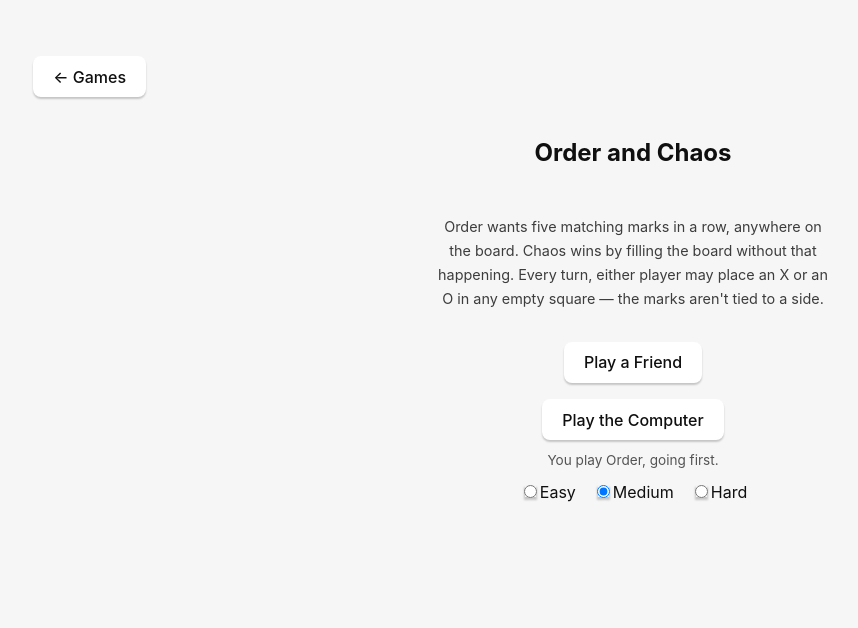
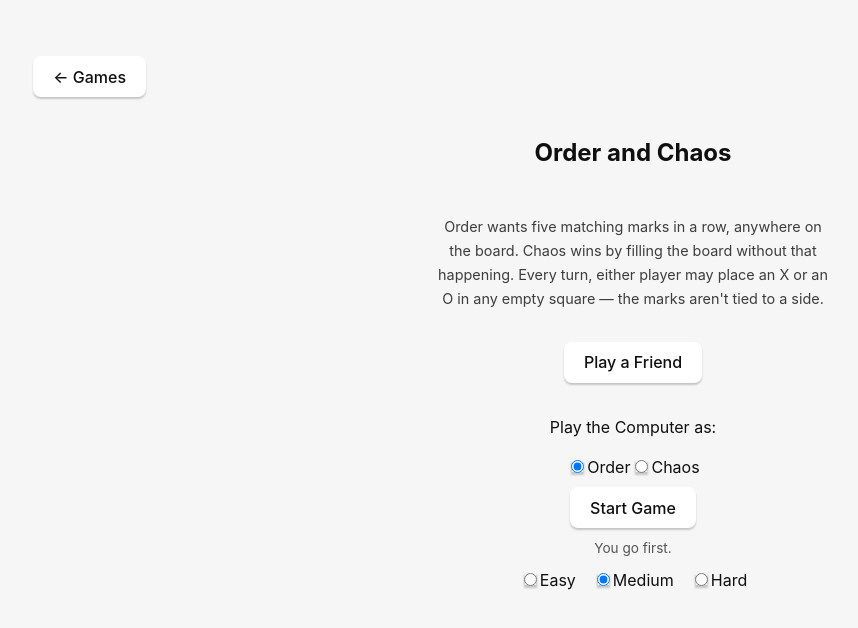
Before and after one commit to mtadams007/unizulu-logic-games, a React (Vite) app: page / in a window 1280 px wide. Both pictures are taken after a click on the button 764 px from the left and 187 px from the top of the page. Shown: the top 628 px of the page, without its empty margins (7-865 px from the left). Built offline with nearby package versions, Linux system fonts and the light colour scheme.

Commit message:
hard is very hard

```diff
--- a/src/games/order-and-chaos/OrderAndChaos.tsx
+++ b/src/games/order-and-chaos/OrderAndChaos.tsx
@@ -1,29 +1,30 @@
 import { useEffect, useState } from "react";
 import { Board, Mark, calculateResult, emptyBoard } from "./logic";
-import { Difficulty, getChaosMove } from "./ai";
+import { Difficulty, getChaosMove, getOrderMove } from "./ai";
 import "./OrderAndChaos.css";
 
 type Mode = "friend" | "computer";
 type Role = "order" | "chaos";
 
-const COMPUTER_ROLE: Role = "chaos";
 const AI_MOVE_DELAY_MS = 400;
 
 export function OrderAndChaos() {
   const [mode, setMode] = useState<Mode | null>(null);
   const [difficulty, setDifficulty] = useState<Difficulty>("medium");
+  const [humanRole, setHumanRole] = useState<Role>("order");
   const [board, setBoard] = useState<Board>(emptyBoard());
-  const [role, setRole] = useState<Role>("order");
+  const [currentRole, setCurrentRole] = useState<Role>("order");
   const [selectedMark, setSelectedMark] = useState<Mark>("X");
 
   const result = calculateResult(board);
   const gameOver = result !== null;
-  const isHumanTurn = mode === "friend" || role !== COMPUTER_ROLE;
+  const isHumanTurn = mode === "friend" || currentRole === humanRole;
 
-  function startGame(nextMode: Mode) {
+  function startGame(nextMode: Mode, role?: Role) {
     setMode(nextMode);
     setBoard(emptyBoard());
-    setRole("order");
+    setCurrentRole("order");
+    setHumanRole(role || "order");
     setSelectedMark("X");
   }
 
@@ -33,26 +34,31 @@ export function OrderAndChaos() {
     const next = [...board];
     next[index] = selectedMark;
     setBoard(next);
-    setRole(role === "order" ? "chaos" : "order");
+    setCurrentRole(currentRole === "order" ? "chaos" : "order");
   }
 
   useEffect(() => {
-    if (mode !== "computer" || gameOver || role !== COMPUTER_ROLE) return;
+    if (mode !== "computer" || gameOver || currentRole === humanRole) return;
 
     const timer = window.setTimeout(() => {
-      const move = getChaosMove(board, difficulty);
+      const computerRole = humanRole === "order" ? "chaos" : "order";
+      const move =
+        computerRole === "chaos"
+          ? getChaosMove(board, difficulty)
+          : getOrderMove(board, difficulty);
+
       const next = [...board];
       next[move.index] = move.mark;
       setBoard(next);
-      setRole("order");
+      setCurrentRole(currentRole === "order" ? "chaos" : "order");
     }, AI_MOVE_DELAY_MS);
 
     return () => window.clearTimeout(timer);
-  }, [board, role, mode, gameOver, difficulty]);
+  }, [board, currentRole, mode, gameOver, difficulty, humanRole]);
 
   function reset() {
     setBoard(emptyBoard());
-    setRole("order");
+    setCurrentRole("order");
     setSelectedMark("X");
   }
 
@@ -61,17 +67,34 @@ export function OrderAndChaos() {
       <div className="oac-setup">
         <h2>Order and Chaos</h2>
         <p className="oac-blurb">
-          Order wants five matching marks in a row, anywhere on the board.
-          Chaos wins by filling the board without that happening. Every
-          turn, either player may place an X or an O in any empty square —
-          the marks aren't tied to a side.
+          Order wants five matching marks in a row, anywhere on the board. Chaos
+          wins by filling the board without that happening. Every turn, either
+          player may place an X or an O in any empty square — the marks aren't
+          tied to a side.
         </p>
         <button onClick={() => startGame("friend")}>Play a Friend</button>
         <div className="oac-computer-setup">
-          <button onClick={() => startGame("computer")}>
-            Play the Computer
+          <div className="oac-role-picker">
+            <p>Play the Computer as:</p>
+            {(["order", "chaos"] as Role[]).map((role) => (
+              <label key={role}>
+                <input
+                  type="radio"
+                  name="playerRole"
+                  value={role}
+                  checked={humanRole === role}
+                  onChange={() => setHumanRole(role)}
+                />
+                {role.charAt(0).toUpperCase() + role.slice(1)}
+              </label>
+            ))}
+          </div>
+          <button onClick={() => startGame("computer", humanRole)}>
+            Start Game
           </button>
-          <p className="oac-computer-note">You play Order, going first.</p>
+          <p className="oac-computer-note">
+            {humanRole === "order" ? "You go first." : "Computer goes first."}
+          </p>
           <div className="oac-difficulty">
             {(["easy", "medium", "hard"] as Difficulty[]).map((level) => (
               <label key={level}>
@@ -99,7 +122,7 @@ export function OrderAndChaos() {
           ? result.winner === "order"
             ? "Order wins!"
             : "Chaos wins!"
-          : `${role === "order" ? "Order" : "Chaos"}'s turn`}
+          : `${currentRole === "order" ? "Order" : "Chaos"}'s turn`}
       </p>
       {isHumanTurn && !gameOver && (
         <div className="oac-mark-picker">
--- a/src/games/order-and-chaos/ai.ts
+++ b/src/games/order-and-chaos/ai.ts
@@ -156,3 +156,106 @@ export function getChaosMove(board: Board, difficulty: Difficulty): Move {
 
   return bestChaosMove(board);
 }
+
+// Order AI: tries to build 5-in-a-row (aggressive/building strategy)
+
+// Scores a move for Order based on how many lines it helps build
+// Higher score = better move for Order
+function boardOrderScore(board: Board): number {
+  let score = 0;
+  for (const line of WIN_LINES) {
+    const info = readLine(board, line);
+    if (info) {
+      // Reward building lines of our mark; penalize opponent's lines slightly less
+      score += info.filled * info.filled;
+    }
+  }
+  return score;
+}
+
+// Check for Order's winning move (3+ marks that can extend to 5)
+function findOrderOpportunity(board: Board): Move | null {
+  for (const line of WIN_LINES) {
+    const info = readLine(board, line);
+    // Look for 4 of the same mark with 1 empty — Order can win next turn
+    if (info && info.filled === 4 && info.empty === 1) {
+      const index = line.find((i) => board[i] === null)!;
+      return { index, mark: info.mark };
+    }
+  }
+  return null;
+}
+
+function mediumOrderMove(board: Board): Move {
+  const empty = getEmptyCells(board);
+  const buildMoves: Move[] = [];
+
+  // Prefer moves that build our own lines (3+ in a row on any line)
+  for (const index of empty) {
+    for (const mark of ["X", "O"] as Mark[]) {
+      const next = [...board];
+      next[index] = mark;
+
+      // Count how many lines we're building with this mark
+      let buildCount = 0;
+      for (const line of WIN_LINES) {
+        const info = readLine(next, line);
+        if (info && info.mark === mark && info.filled >= 3) {
+          buildCount++;
+        }
+      }
+
+      if (buildCount > 0) {
+        // Add multiple times based on build count for weighted randomness
+        for (let i = 0; i < buildCount; i++) {
+          buildMoves.push({ index, mark });
+        }
+      }
+    }
+  }
+
+  // If we found good building moves, use them; otherwise random
+  if (buildMoves.length > 0) {
+    return buildMoves[Math.floor(Math.random() * buildMoves.length)];
+  }
+
+  return randomMove(board);
+}
+
+function bestOrderMove(board: Board): Move {
+  const empty = getEmptyCells(board);
+  let bestScore = -Infinity;
+  let bestMoves: Move[] = [];
+
+  for (const index of empty) {
+    for (const mark of ["X", "O"] as Mark[]) {
+      const next = [...board];
+      next[index] = mark;
+      const score = boardOrderScore(next);
+      if (score > bestScore) {
+        bestScore = score;
+        bestMoves = [{ index, mark }];
+      } else if (score === bestScore) {
+        bestMoves.push({ index, mark });
+      }
+    }
+  }
+
+  return bestMoves[Math.floor(Math.random() * bestMoves.length)];
+}
+
+export function getOrderMove(board: Board, difficulty: Difficulty): Move {
+  // Check for immediate winning opportunity
+  const opportunity = findOrderOpportunity(board);
+  if (opportunity) return opportunity;
+
+  if (difficulty === "easy") {
+    return randomMove(board);
+  }
+
+  if (difficulty === "medium") {
+    return mediumOrderMove(board);
+  }
+
+  return bestOrderMove(board);
+}
```
